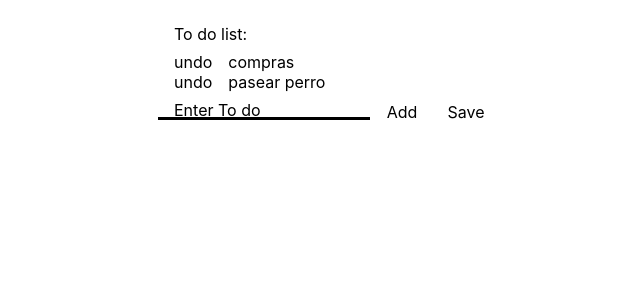
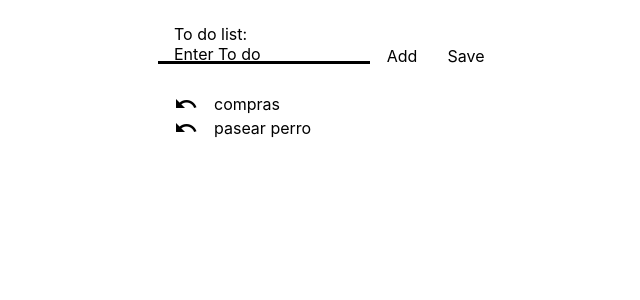
Before and after one commit to dondifer/to-do-list-angular, an Angular app: page / in a window 1280 px wide. Shown: the top 300 px of the page, without its empty margins (312-952 px from the left). Built offline with nearby package versions, Linux system fonts and the light colour scheme.

Commit message:
feat: list

```diff
--- a/src/app/list/list.component.html
+++ b/src/app/list/list.component.html
@@ -1,28 +1,6 @@
 <mat-toolbar>To do list:</mat-toolbar>
 <mat-card class="todocard">
-  <mat-list role="list">
-    <mat-toolbar
-      *ngFor="let item of todoList | async"
-      class="todoitem"
-      color="primary"
-    >
-      <mat-toolbar-row>
-        <span class="btn material-symbols-outlined" *ngIf="item.isDone">
-          done
-        </span>
-        <span class="btn material-symbols-outlined" *ngIf="!item.isDone">
-          undo
-        </span>
-        <span
-          class="content"
-          [ngClass]="{ 'done-true': item.isDone, 'done-false': !item.isDone }"
-          >{{ item.content }}</span
-        >
-        <span class="btn-delete material-symbols-outlined"> close </span>
-      </mat-toolbar-row>
-    </mat-toolbar>
-  </mat-list>
-  <form class="example-form">
+    <form class="example-form">
     <mat-form-field class="full-width">
       <input
         matInput
@@ -35,4 +13,37 @@
     <button mat-button>Add</button>
     <button mat-button>Save</button>
   </form>
+  <mat-list role="list">
+    <mat-toolbar
+      *ngFor="let item of todoList | async"
+      class="todoitem"
+      color="primary"
+    >
+      <mat-toolbar-row>
+        <mat-icon
+          (click)="markItemAsNotDone(item)"
+          class="btn material-symbols-outlined"
+          *ngIf="item.isDone"
+        >
+          done
+        </mat-icon>
+        <mat-icon
+          (click)="markItemAsDone(item)"
+          class="btn material-symbols-outlined"
+          *ngIf="!item.isDone"
+        >
+          undo
+        </mat-icon>
+        <span
+          class="content"
+          [ngClass]="{ 'done-true': item.isDone, 'done-false': !item.isDone }"
+          >{{ item.content }}</span
+        >
+        <mat-icon class="btn-delete material-symbols-outlined">
+          close
+        </mat-icon>
+      </mat-toolbar-row>
+    </mat-toolbar>
+  </mat-list>
+
 </mat-card>
--- a/src/app/list/list.component.ts
+++ b/src/app/list/list.component.ts
@@ -1,4 +1,5 @@
 import { Component, OnInit } from '@angular/core';
+import { MatSnackBar } from '@angular/material/snack-bar';
 import { Observable, of } from 'rxjs';
 interface Todo {
   content: string;
@@ -11,10 +12,30 @@ interface Todo {
   styleUrl: './list.component.scss',
 })
 export class ListComponent implements OnInit {
-  todoList: Observable<Todo[]> = of([
-    { id: 1, content: 'compras', isDone: false },
+  list = [
+    { id: 0, content: 'compras', isDone: false },
     { id: 1, content: 'pasear perro', isDone: false },
-  ]);
+  ];
+  todoList: Observable<Todo[]> = of(this.list);
 
   ngOnInit() {}
+
+  constructor(public snackBar: MatSnackBar) {}
+
+  markItemAsDone(item: any) {
+    this.list[item.id].isDone = true;
+    this.todoList = of(this.list);
+    this.openSnackBar('Item Done!', 'Dismiss');
+  }
+  markItemAsNotDone(item: any) {
+    this.list[item.id].isDone = false;
+    this.todoList = of(this.list);
+    this.openSnackBar('Item Not Done!', 'Dismiss');
+  }
+  openSnackBar(message: string, action: string) {
+    this.snackBar.open(message, action, {
+      duration: 2000,
+      verticalPosition: 'top',
+    });
+  }
 }
```
